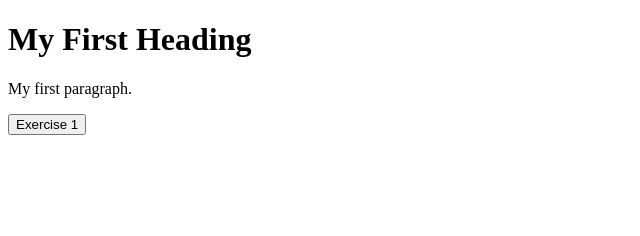
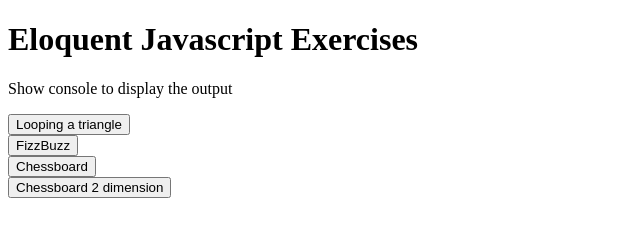
Before and after one commit to arecastudio/eloquent-javascript-exercises, a plain HTML site: page index.html in a window 1280 px wide. Shown: the whole page, without its empty margins (0-640 px from the left). Drawn offline with Linux system fonts and the light colour scheme.

Commit message:
All exercises on chapter 2 fixed

```diff
--- a/index.html
+++ b/index.html
@@ -2,9 +2,12 @@
 <html>
 <body>
 
-<h1>My First Heading</h1>
-<p>My first paragraph.</p>
-<button id="id_btn_1" onClick="exercise1()">Exercise 1</button>
+<h1>Eloquent Javascript Exercises</h1>
+<p>Show console to display the output</p>
+<button id="id_btn_1" onClick="exercise1()">Looping a triangle</button><br/>
+<button id="id_btn_2" onClick="exercise2()">FizzBuzz</button><br/>
+<button id="id_btn_3" onClick="exercise3()">Chessboard</button><br/>
+<button id="id_btn_4" onClick="exercise4()">Chessboard 2 dimension</button><br/>
 
 <script src="./source.js"></script>
 </body>
--- a/source.js
+++ b/source.js
@@ -11,3 +11,54 @@ function exercise1(){
     }
 
 }
+
+
+function exercise2(){
+    console.log('Exercise Chapter 2. FizzBuzz');
+
+    for(let i=1;i<=100;i++){
+	if(i % 3==0){
+	    console.log(i+' Fizz');
+	    if(i%5==0){
+		console.log(i+' FizzBuzz');
+	    }
+	}else if(i%5==0){
+	    console.log(i+' Buzz');
+	    if(i%3==0){
+		console.log(i+' FizzBuzz');
+	    }
+	}
+    }
+}
+
+
+function exercise3(){
+    let x=8;
+    console.log('Exercise Chapter 2. Chessboard. Binding: '+x);
+    let bar='# # # #';
+    for(let i=0;i<x;i++){
+	if(i%2==0){
+	    console.log(' '+bar);
+	}else{
+	    console.log(bar);
+	}
+    }
+}
+
+function exercise4(){
+    let x=16;
+    console.log('Exercise Chapter 2. Chessboard Two Dimension. Binding: '+x);
+    let bar='';
+
+    for(let z=0;z<x;z++){
+	bar+='# ';
+    }
+
+    for(let i=0;i<x;i++){
+	if(i%2==0){
+	    console.log(' '+bar);
+	}else{
+	    console.log(bar);
+	}
+    }
+}
```
